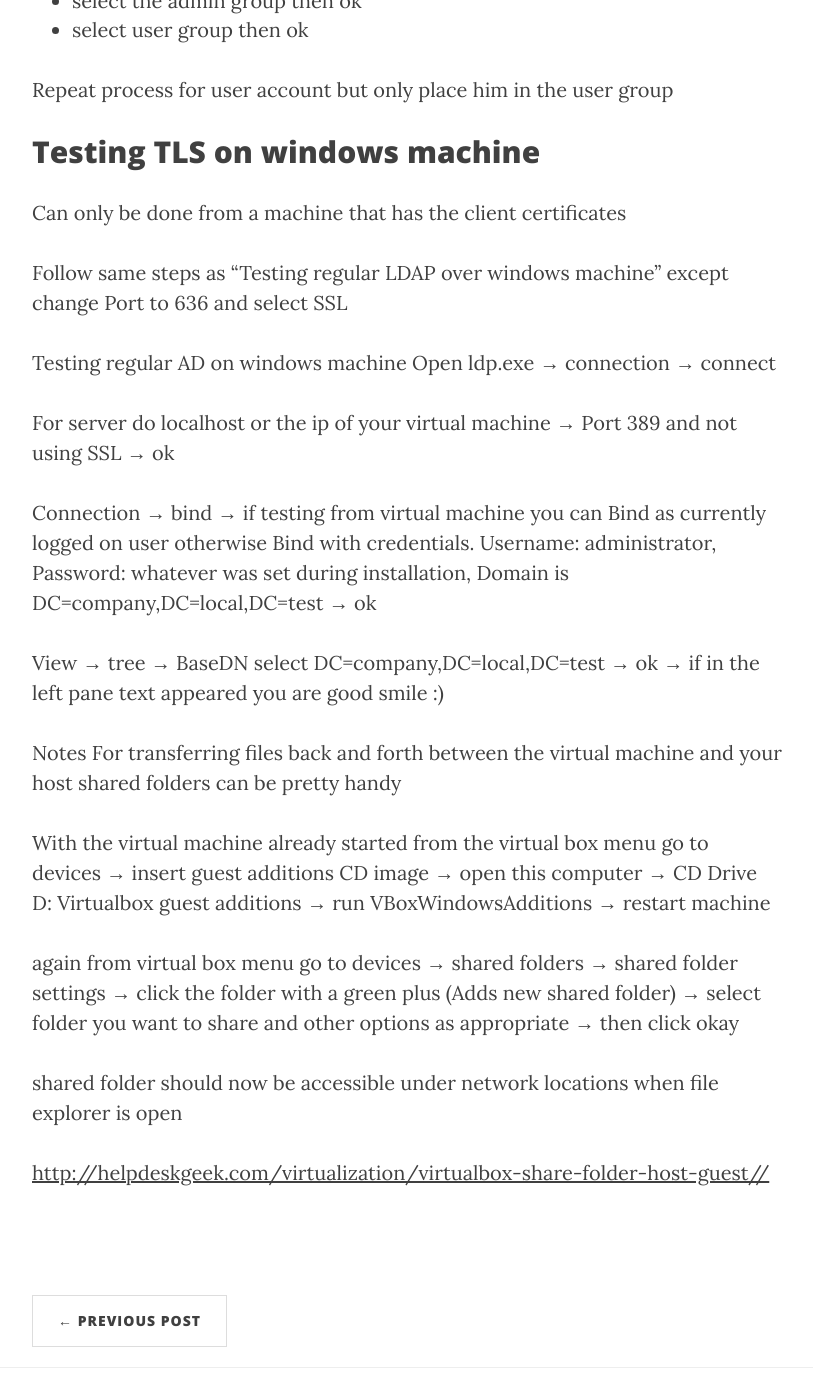
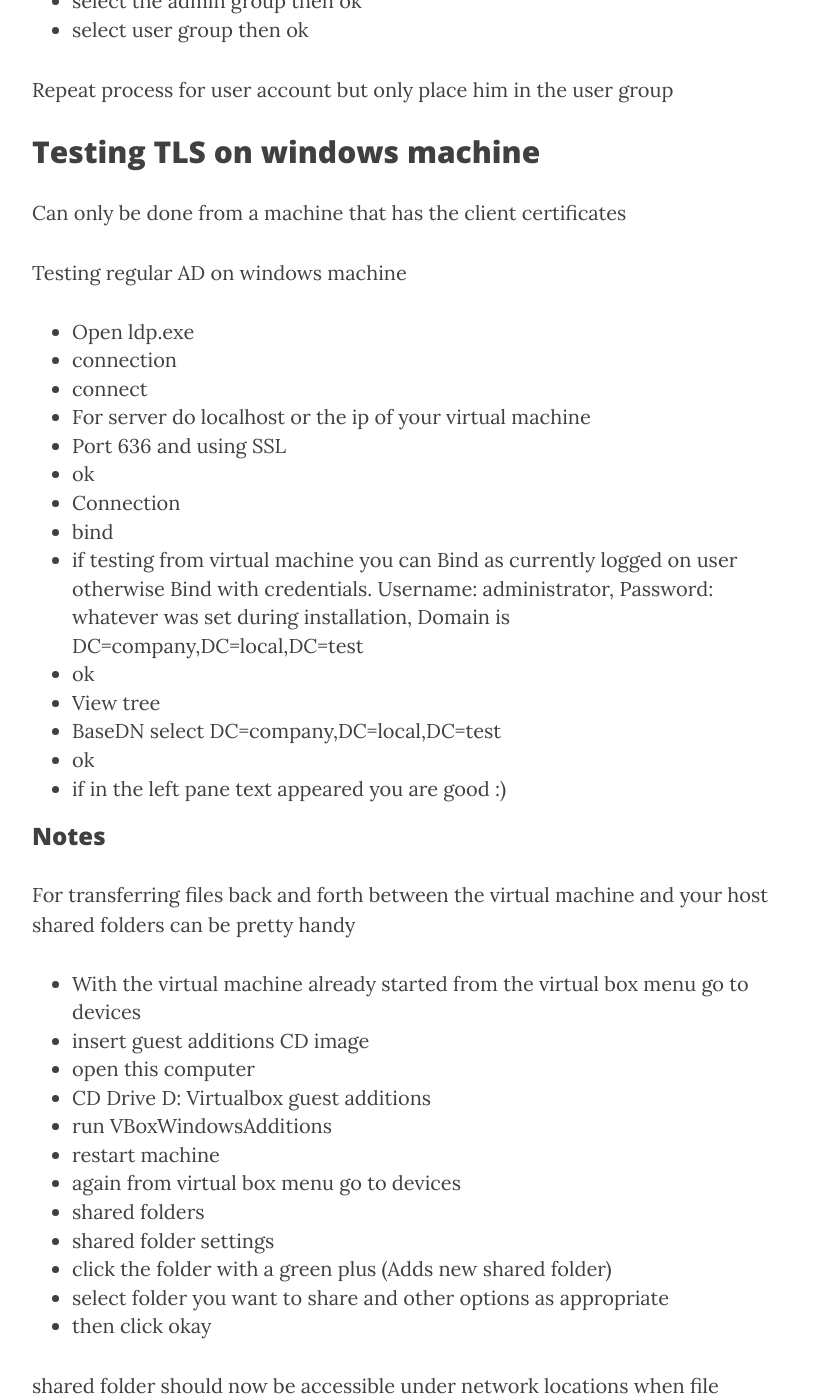
Before and after one commit to kwojcicki/kwojcicki.github.io, a Jekyll site: the page built from _posts/2018-01-15-AD-SETUP.md, in a window 1280 px wide and 1400 px high, scrolled down 7123 px. Shown: the whole window, without its empty margins (233-1046 px from the left). Built offline with Jekyll 4.4.1, drawn with Linux system fonts in a browser that asks for light colours; nearby versions of some CDN libraries; some of the changed text lies outside the part shown.

Commit message:
formatting

```diff
--- a/_posts/2018-01-15-AD-SETUP.md
+++ b/_posts/2018-01-15-AD-SETUP.md
@@ -209,27 +209,38 @@ Repeat process for user account but only place him in the user group
 ## Testing TLS on windows machine
 Can only be done from a machine that has the client certificates
 
-Follow same steps as "Testing regular LDAP over windows machine" except change Port to 636 and select SSL
+Testing regular AD on windows machine
+* Open ldp.exe
+* connection
+* connect
+* For server do localhost or the ip of your virtual machine
+* Port 636 and using SSL
+* ok
+* Connection
+* bind
+* if testing from virtual machine you can Bind as currently logged on user otherwise Bind with credentials. Username: administrator, Password: whatever was set during installation, Domain is DC=company,DC=local,DC=test
+* ok
+* View tree
+* BaseDN select DC=company,DC=local,DC=test
+* ok
+* if in the left pane text appeared you are good :)
 
-Testing regular AD on windows machine
-Open ldp.exe → connection → connect
-
-For server do localhost or the ip of your virtual machine → Port 389 and not using SSL → ok
-
-Connection → bind → if testing from virtual machine you can Bind as currently logged on user otherwise Bind with credentials. Username: administrator, Password: whatever was set during installation, Domain is DC=company,DC=local,DC=test → ok
-
-View → tree → BaseDN select DC=company,DC=local,DC=test → ok → if in the left pane text appeared you are good smile :)
-
-Notes
+### Notes
 For transferring files back and forth between the virtual machine and your host shared folders can be pretty handy
 
-With the virtual machine already started from the virtual box menu go to devices → insert guest additions CD image → open this computer → CD Drive D: Virtualbox guest additions → run VBoxWindowsAdditions → restart machine
-
-again from virtual box menu go to devices → shared folders → shared folder settings → click the folder with a green plus (Adds new shared folder) → select folder you want to share and other options as appropriate → then click okay
+* With the virtual machine already started from the virtual box menu go to devices
+* insert guest additions CD image
+* open this computer
+* CD Drive D: Virtualbox guest additions
+* run VBoxWindowsAdditions
+* restart machine
+* again from virtual box menu go to devices
+* shared folders
+* shared folder settings
+* click the folder with a green plus (Adds new shared folder)
+* select folder you want to share and other options as appropriate
+* then click okay
 
 shared folder should now be accessible under network locations when file explorer is open
 
-
-<a href="
-http://helpdeskgeek.com/virtualization/virtualbox-share-folder-host-guest//">
-http://helpdeskgeek.com/virtualization/virtualbox-share-folder-host-guest//</a>
+[guide for virtualbox shared folder](http://helpdeskgeek.com/virtualization/virtualbox-share-folder-host-guest/)
```
